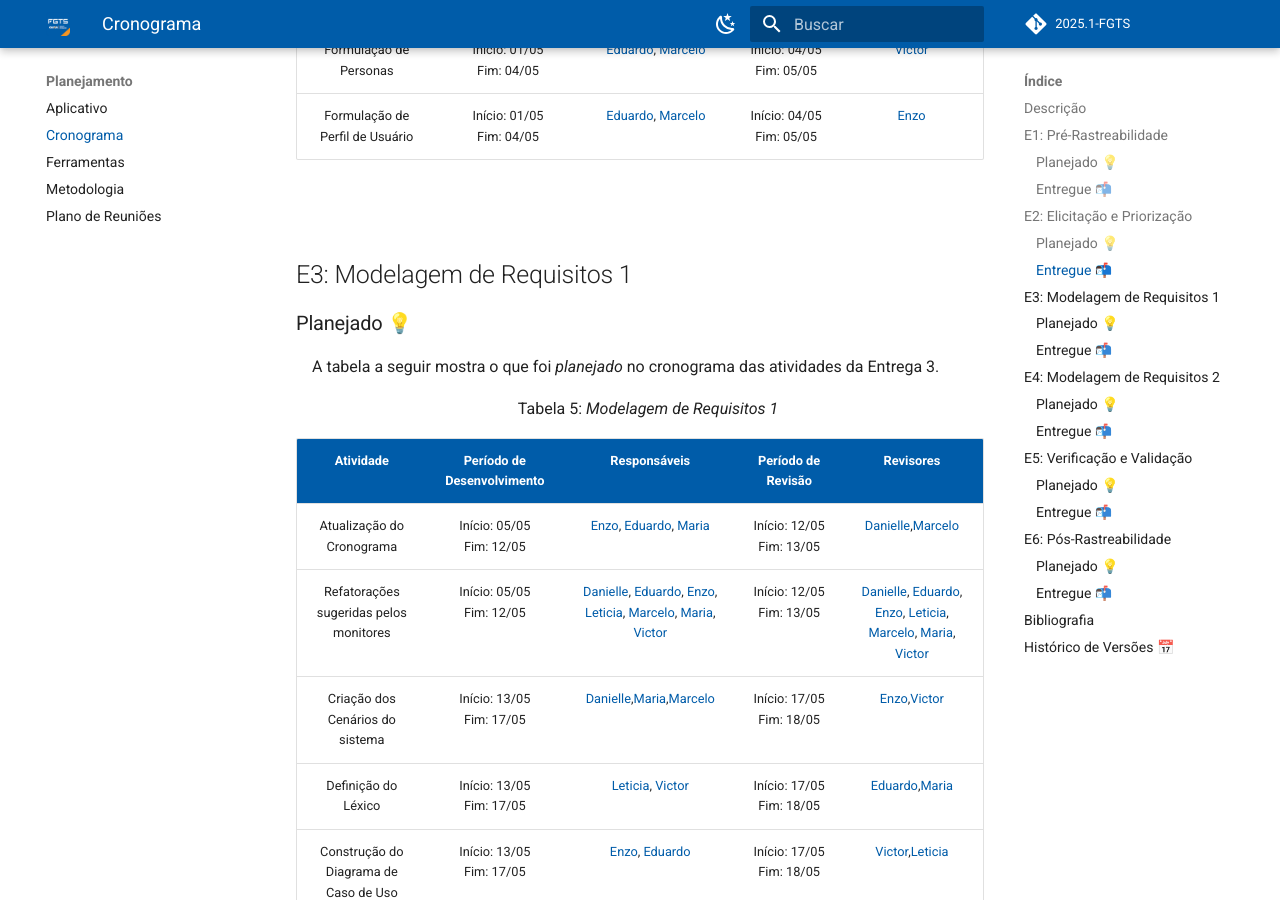
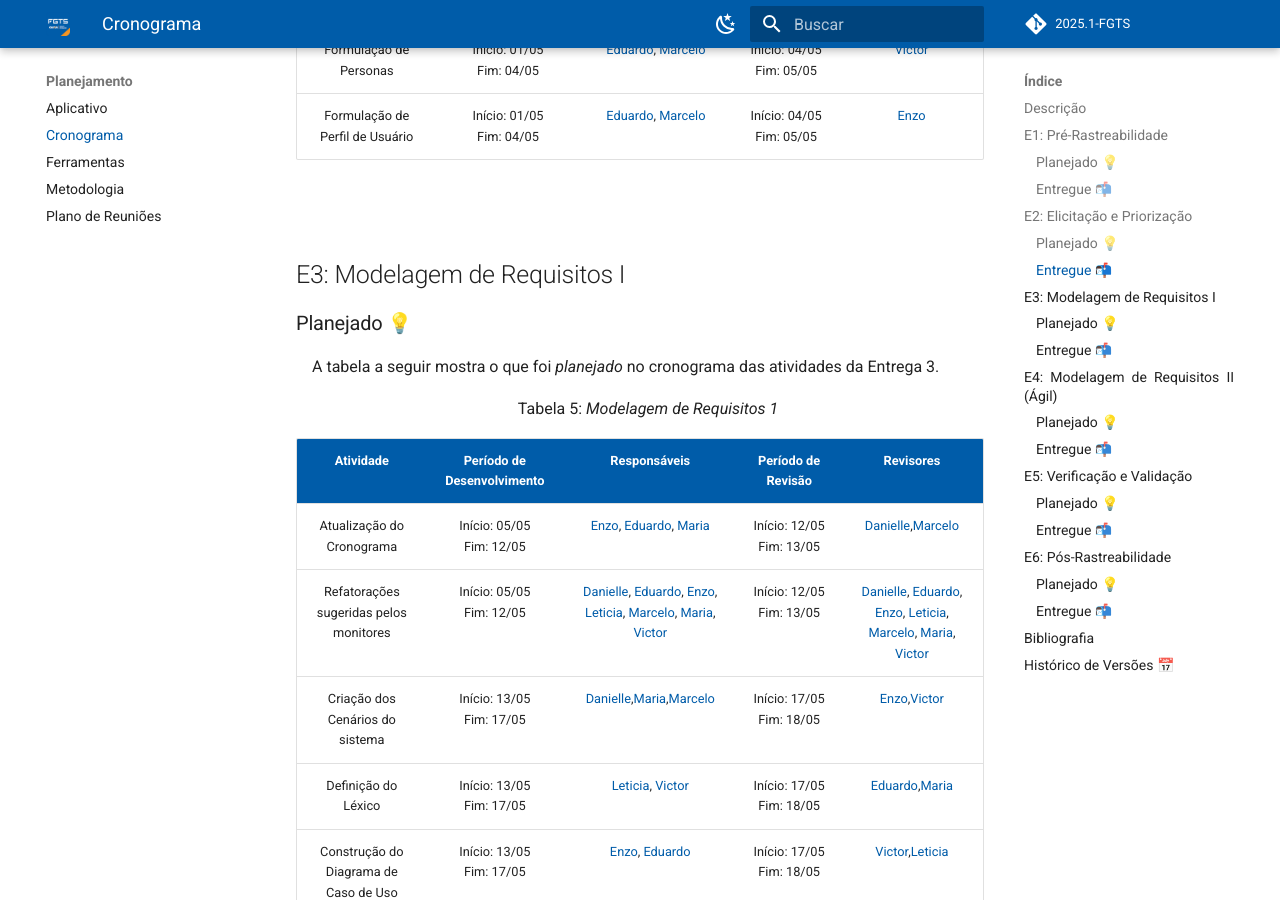
Before and after one commit to eduardodpms/REQ-FGTS, an MkDocs documentation site: the page built from docs/Planejamento/Cronograma.md, in a window 1280 px wide and 900 px high, scrolled down 4833 px. Built offline with MkDocs 1.6.1 and Material for MkDocs 9.7.7, drawn with Linux system fonts in a browser that asks for light colours; comment, search, counter and statistics services are not loaded; some of the changed text lies outside the part shown.

Commit message:
update: renomear títulos

```diff
--- a/docs/Planejamento/Cronograma.md
+++ b/docs/Planejamento/Cronograma.md
@@ -94,7 +94,7 @@ A tabela a seguir mostra o que foi *planejado* no cronograma das atividades da E
 <br>
 
 
-## E3: Modelagem de Requisitos 1
+## E3: Modelagem de Requisitos I
 
 
 ### Planejado 💡
@@ -137,7 +137,7 @@ A tabela a seguir mostra o que foi *planejado* no cronograma das atividades da E
 <br>
 
 
-## E4: Modelagem de Requisitos 2
+## E4: Modelagem de Requisitos II (Ágil)
 
 
 ### Planejado 💡
--- a/mkdocs.yml
+++ b/mkdocs.yml
@@ -108,7 +108,7 @@ nav:
     - Léxicos: Modelagem-I/Lexicos.md
     - Especificação Suplementar: Modelagem-I/EspecificacaoSuplementar.md
     - Requisitos Não Implementados: Modelagem-I/RNI.md
-  - Modelagem II:
+  - Modelagem II (Ágil):
     - NFR Framework: Modelagem-II/NFR-Framework.md
     - Histórias de Usuário: Modelagem-II/Historias-De-Usuario.md
     - Product Backlog: Modelagem-II/Product-Backlog.md
```
Also changed, not shown: README.md (+3 -3 lines), docs/index.md (+1 -1 lines).
